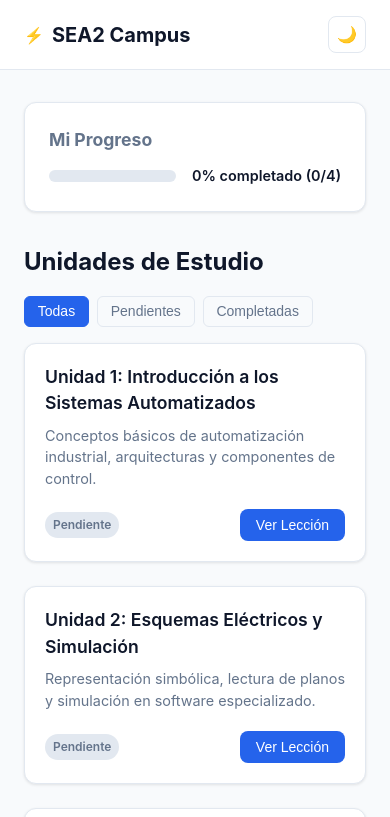
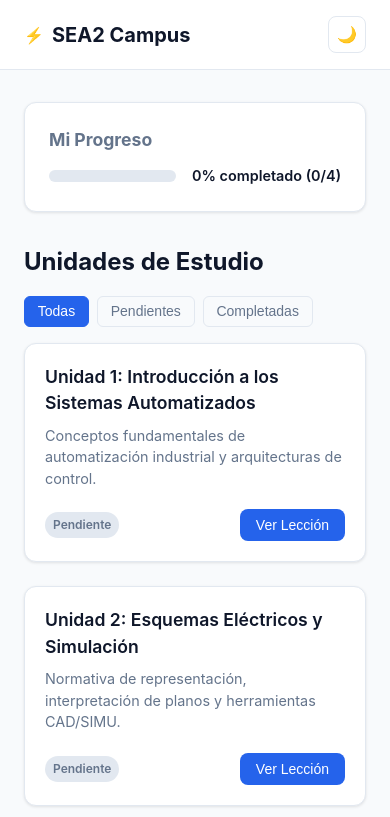
Before and after one commit to Younestik14/SEA2-Campus, a plain HTML site: page index.html in a window 390 px wide. Both pictures are taken after a click on the button "☀️". Shown: the top 817 px of the page. Drawn offline with Linux system fonts and the light colour scheme.

Commit message:
Refactor lesson content and rendering functions
Updated lesson descriptions and content for clarity. Refactored rendering functions for better organization.

```diff
--- a/index.html
+++ b/index.html
@@ -346,12 +346,12 @@
             </div>
 
             <div id="lessons-grid" class="lessons-grid">
-                <!-- Las lecciones se renderizan dinámicamente -->
+                <!-- Se cargan dinámicamente -->
             </div>
         </section>
     </main>
 
-    <!-- Modal de Lectura de Lección -->
+    <!-- Modal de Lectura -->
     <div id="lesson-modal" class="modal hidden" aria-hidden="true">
         <div class="modal-overlay" tabindex="-1" data-close="true"></div>
         <div class="modal-card">
@@ -360,7 +360,7 @@
                 <button class="close-btn" data-close="true">&times;</button>
             </header>
             <div id="modal-body" class="modal-body">
-                <!-- Contenido de la lección -->
+                <!-- Contenido dinámico -->
             </div>
             <footer class="modal-footer">
                 <button id="mark-complete-btn" class="btn btn-primary">Marcar como Completada</button>
@@ -369,37 +369,37 @@
     </div>
 
     <script>
-        // Array global de lecciones integrado directamente
-        window.lessons = [
+        // Lecciones completas del plan de estudio
+        const lessonsData = [
             {
                 id: 1,
                 title: "Unidad 1: Introducción a los Sistemas Automatizados",
-                description: "Conceptos básicos de automatización industrial, arquitecturas y componentes de control.",
-                content: "<p>Esta unidad introduce los conceptos fundamentales de los sistemas de automatización industrial, el papel de los autómatas programables (PLC) y la estructura general de los procesos automatizados.</p>"
+                description: "Conceptos fundamentales de automatización industrial y arquitecturas de control.",
+                content: "<p>Esta unidad introduce los principios esenciales de los sistemas automatizados, los autómatas programables (PLC) y la estructura básica de los cuadros de control industrial.</p>"
             },
             {
                 id: 2,
                 title: "Unidad 2: Esquemas Eléctricos y Simulación",
-                description: "Representación simbólica, lectura de planos y simulación en software especializado.",
-                content: "<p>Aprende las normativas técnicas de diseño eléctrico, la identificación de componentes en esquemas (fuerza y maniobra) y el uso de herramientas de simulación CAD.</p>"
+                description: "Normativa de representación, interpretación de planos y herramientas CAD/SIMU.",
+                content: "<p>Aprende las normativas internacionales de representación esquemática, la distribución de circuitos de fuerza y maniobra, y el uso de software de simulación.</p>"
             },
             {
                 id: 3,
                 title: "Unidad 3: Programación de Autómatas Programables (PLC)",
-                description: "Lenguajes de programación estándar (Ladder, FBD) y lógica de control.",
-                content: "<p>Estudio de los lenguajes según la norma IEC 61131-3, estructuración de programas de control, marcas, temporizadores y contadores.</p>"
+                description: "Lenguajes de programación estándar (Ladder, FBD) según la norma IEC 61131-3.",
+                content: "<p>Estudio de estructuras de programación en lógica de contactos (Ladder), bloques funcionales (FBD), temporizadores, contadores y marcas internas de memoria.</p>"
             },
             {
                 id: 4,
                 title: "Unidad 4: Sensores y Actuadores Industriales",
-                description: "Dispositivos de entrada y salida en entornos industriales y sus aplicaciones.",
-                content: "<p>Análisis de captadores de presencia, sensores analógicos de temperatura/presión y accionamientos como contactores, variadores de frecuencia y cilindros neumáticos.</p>"
+                description: "Captadores, transductores y elementos finales de control en entornos industriales.",
+                content: "<p>Análisis de sensores discretos y analógicos (detectores inductivos, capacitivos, temperatura) y accionamientos finales como contactores, variadores de frecuencia y electroválvulas.</p>"
             }
         ];
 
         document.addEventListener('DOMContentLoaded', () => {
             let userProgress = getStoredProgress();
-            let currentActiveFilter = 'all';
+            let currentFilter = 'all';
             let activeLessonId = null;
 
             const grid = document.getElementById('lessons-grid');
@@ -412,27 +412,27 @@
             const modalBody = document.getElementById('modal-body');
             const markCompleteBtn = document.getElementById('mark-complete-btn');
 
+            // Tema persistente
             const savedTheme = localStorage.getItem('sea2_theme') || 'dark';
             document.documentElement.setAttribute('data-theme', savedTheme);
             themeToggleBtn.textContent = savedTheme === 'dark' ? '☀️' : '🌙';
 
-            renderLessons();
-            updateProgressUI();
+            render();
 
             themeToggleBtn.addEventListener('click', () => {
-                const currentTheme = document.documentElement.getAttribute('data-theme');
-                const newTheme = currentTheme === 'dark' ? 'light' : 'dark';
-                document.documentElement.setAttribute('data-theme', newTheme);
-                localStorage.setItem('sea2_theme', newTheme);
-                themeToggleBtn.textContent = newTheme === 'dark' ? '☀️' : '🌙';
+                const isDark = document.documentElement.getAttribute('data-theme') === 'dark';
+                const nextTheme = isDark ? 'light' : 'dark';
+                document.documentElement.setAttribute('data-theme', nextTheme);
+                localStorage.setItem('sea2_theme', nextTheme);
+                themeToggleBtn.textContent = nextTheme === 'dark' ? '☀️' : '🌙';
             });
 
             filterBtns.forEach(btn => {
                 btn.addEventListener('click', (e) => {
                     filterBtns.forEach(b => b.classList.remove('active'));
                     e.target.classList.add('active');
-                    currentActiveFilter = e.target.getAttribute('data-filter');
-                    renderLessons();
+                    currentFilter = e.target.getAttribute('data-filter');
+                    render();
                 });
             });
 
@@ -446,25 +446,27 @@
                 if (activeLessonId) {
                     userProgress[activeLessonId] = !userProgress[activeLessonId];
                     saveProgress(userProgress);
-                    updateProgressUI();
-                    renderLessons();
+                    render();
                     closeModal();
                 }
             });
 
-            function renderLessons() {
+            function render() {
+                renderGrid();
+                updateProgressUI();
+            }
+
+            function renderGrid() {
                 grid.innerHTML = '';
-                const lessonList = window.lessons || [];
-
-                const filtered = lessonList.filter(lesson => {
+                const filtered = lessonsData.filter(lesson => {
                     const isCompleted = !!userProgress[lesson.id];
-                    if (currentActiveFilter === 'completed') return isCompleted;
-                    if (currentActiveFilter === 'pending') return !isCompleted;
+                    if (currentFilter === 'completed') return isCompleted;
+                    if (currentFilter === 'pending') return !isCompleted;
                     return true;
                 });
 
                 if (filtered.length === 0) {
-                    grid.innerHTML = '<p style="grid-column: 1/-1; text-align: center; color: var(--text-muted);">No se encontraron lecciones en esta sección.</p>';
+                    grid.innerHTML = '<p style="grid-column: 1/-1; text-align: center; color: var(--text-muted);">No hay unidades en este estado.</p>';
                     return;
                 }
 
@@ -475,34 +477,32 @@
                     card.innerHTML = `
                         <div>
                             <h3 class="card-title">${escapeHTML(lesson.title)}</h3>
-                            <p class="card-desc">${escapeHTML(lesson.description || '')}</p>
+                            <p class="card-desc">${escapeHTML(lesson.description)}</p>
                         </div>
                         <div class="card-footer">
                             <span class="badge ${isCompleted ? 'badge-completed' : 'badge-pending'}">
                                 ${isCompleted ? 'Completada' : 'Pendiente'}
                             </span>
-                            <button class="btn btn-primary open-lesson-btn" data-id="${lesson.id}">Ver Lección</button>
+                            <button class="btn btn-primary open-btn" data-id="${lesson.id}">Ver Lección</button>
                         </div>
                     `;
                     grid.appendChild(card);
                 });
 
-                document.querySelectorAll('.open-lesson-btn').forEach(btn => {
+                document.querySelectorAll('.open-btn').forEach(btn => {
                     btn.addEventListener('click', (e) => {
-                        const id = e.target.getAttribute('data-id');
-                        openLessonModal(id);
+                        openModal(e.target.getAttribute('data-id'));
                     });
                 });
             }
 
-            function openLessonModal(id) {
-                const lessonList = window.lessons || [];
-                const lesson = lessonList.find(l => l.id == id);
+            function openModal(id) {
+                const lesson = lessonsData.find(l => l.id == id);
                 if (!lesson) return;
 
                 activeLessonId = lesson.id;
                 modalTitle.textContent = lesson.title;
-                modalBody.innerHTML = lesson.content || '<p>Contenido no disponible.</p>';
+                modalBody.innerHTML = lesson.content;
 
                 const isCompleted = !!userProgress[lesson.id];
                 markCompleteBtn.textContent = isCompleted ? 'Marcar como Pendiente' : 'Marcar como Completada';
@@ -518,12 +518,9 @@
             }
 
             function updateProgressUI() {
-                const lessonList = window.lessons || [];
-                if (lessonList.length === 0) return;
-
-                const total = lessonList.length;
+                const total = lessonsData.length;
                 const completedCount = Object.keys(userProgress).filter(id => userProgress[id]).length;
-                const percentage = Math.round((completedCount / total) * 100);
+                const percentage = total > 0 ? Math.round((completedCount / total) * 100) : 0;
 
                 progressBar.style.width = `${percentage}%`;
                 progressText.textContent = `${percentage}% completado (${completedCount}/${total})`;
@@ -531,23 +528,22 @@
 
             function getStoredProgress() {
                 try {
-                    const data = localStorage.getItem('sea2_progress');
-                    return data ? JSON.parse(data) : {};
+                    return JSON.parse(localStorage.getItem('sea2_progress')) || {};
                 } catch (e) {
                     return {};
                 }
             }
 
-            function saveProgress(progressObj) {
+            function saveProgress(obj) {
                 try {
-                    localStorage.setItem('sea2_progress', JSON.stringify(progressObj));
+                    localStorage.setItem('sea2_progress', JSON.stringify(obj));
                 } catch (e) {}
             }
 
             function escapeHTML(str) {
-                return str.replace(/[&<>'"]/g,
-                    tag => ({ '&': '&amp;', '<': '&lt;', '>': '&gt;', "'": '&#39;', '"': '&quot;' }[tag] || tag)
-                );
+                return str.replace(/[&<>'"]/g, tag => ({
+                    '&': '&amp;', '<': '&lt;', '>': '&gt;', "'": '&#39;', '"': '&quot;'
+                }[tag] || tag));
             }
         });
     </script>
```
